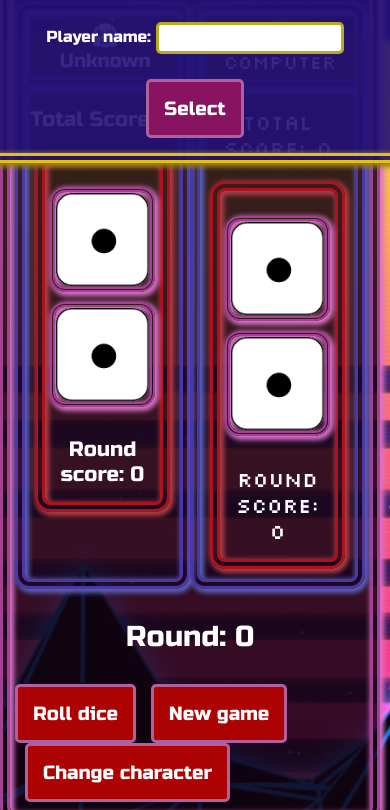
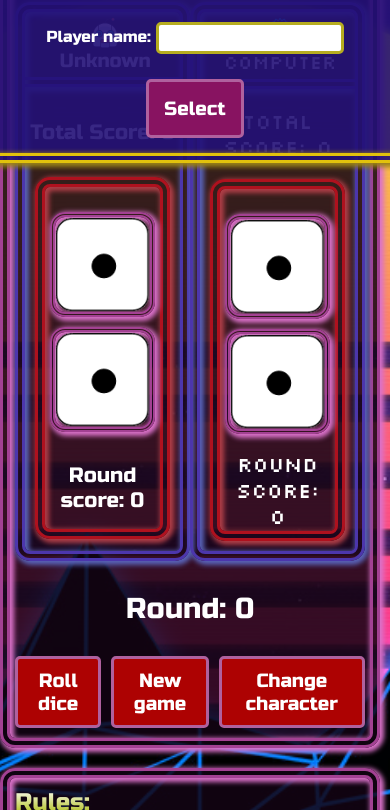
Before and after one commit to LukSiman/Final-project-comp2132, a plain HTML site: page index.html in a window 390 px wide. Shown: the part 414-1224 px from the top of the page. Drawn offline with Linux system fonts and the light colour scheme.

Commit message:
working on stylings

```diff
--- a/css/style.scss
+++ b/css/style.scss
@@ -96,7 +96,7 @@ section {
 
 ul {
 	list-style: disc;
-	margin-left: 15px;
+	margin-left: 20px;
 }
 
 ol {
@@ -141,14 +141,11 @@ button {
 	color: rgb(255, 255, 255);
 	background-color: rgb(136, 19, 97);
 	padding: 15px;
+}
 
-	&:first-of-type {
-		margin-right: 10px;
-	}
-
-	&:last-of-type {
-		margin-left: 10px;
-	}
+#buttons {
+	display: flex;
+	column-gap: 10px;
 }
 
 button:hover {
@@ -270,12 +267,18 @@ ID SELECTORS
 	font-size: 1.5em;
 	padding-top: 10px;
 	padding-bottom: 10px;
+	display: flex;
+	align-items: center;
+	justify-content: center;
 }
 
 #humanRound,
 #computerRound {
 	font-size: 1.3em;
 	margin-bottom: 10px;
+	display: flex;
+	align-items: center;
+	justify-content: center;
 }
 
 #round {
@@ -347,6 +350,15 @@ MEDIA
 	}
 }
 
+
+@media screen and (max-width: 680px) {
+
+	#humanRound,
+	#computerRound {
+		height: 52px;
+	}
+}
+
 @media screen and (max-width: 660px) {
 	.diceFaces {
 		column-gap: 10px;
@@ -384,13 +396,22 @@ MEDIA
 		}
 	}
 
-	#gameBoard{
+	#gameBoard {
 		padding: 0px;
 	}
 
+	#buttons {
+		button {
+			padding: 10px;
+		}
+	}
+}
+
+@media screen and (max-width: 550px) {
+
 	#humanScore,
 	#computerScore {
-		font-size: 1.3em;
+		height: 80px;
 	}
 }
 
@@ -443,10 +464,30 @@ MEDIA
 		row-gap: 10px;
 	}
 
-	.retroContainer{
+	.retroContainer {
 		padding: 5px;
 		padding-top: 10px;
 		padding-bottom: 10px;
+	}
+
+	#objective {
+		padding: 10px;
+	}
+}
+
+@media screen and (max-width: 430px) {
+
+	#humanScore,
+	#computerScore {
+		height: 70px;
+	}
+}
+
+@media screen and (max-width: 400px) {
+
+	#humanScore,
+	#computerScore {
+		font-size: 1.3em;
 	}
 }
 
@@ -459,7 +500,7 @@ MEDIA
 		}
 	}
 
-	.diceContainer{
+	.diceContainer {
 		margin: 5px;
 	}
 
@@ -468,6 +509,20 @@ MEDIA
 		padding-top: 5px;
 		padding-bottom: 5px;
 		margin-bottom: 0px;
+	}
+
+	#humanRound,
+	#computerRound {
+		font-size: 1.2em;
+	}
+
+	#buttons {
+		column-gap: 5px;
+
+		button {
+			padding: 5px;
+			font-size: 1em;
+		}
 	}
 }
 
--- a/index.html
+++ b/index.html
@@ -17,7 +17,7 @@
         <div class="retroContainer">
             <h1>COMP2132: Final Project</h1>
         </div>
-        <section class="retroContainer">
+        <section class="retroContainer" id="objective">
             <h2>Objective:</h2>
             <p>Implement a Javascript web application game for the web browser.</p>
         </section>
@@ -26,7 +26,7 @@
             <h2 id="title">DICE WARS!</h2>
             <div id="gameBoard">
                 <div id="players">
-                    <div class="player" id="humanPlayer">
+                    <div class="player">
                         <div class="characterHeader">
                             <img class="portrait" src="images/robotFace.png" alt="Player's character">
                             <p id="humanName">Player name</p>
```
Also changed, not shown: css/style.css.
